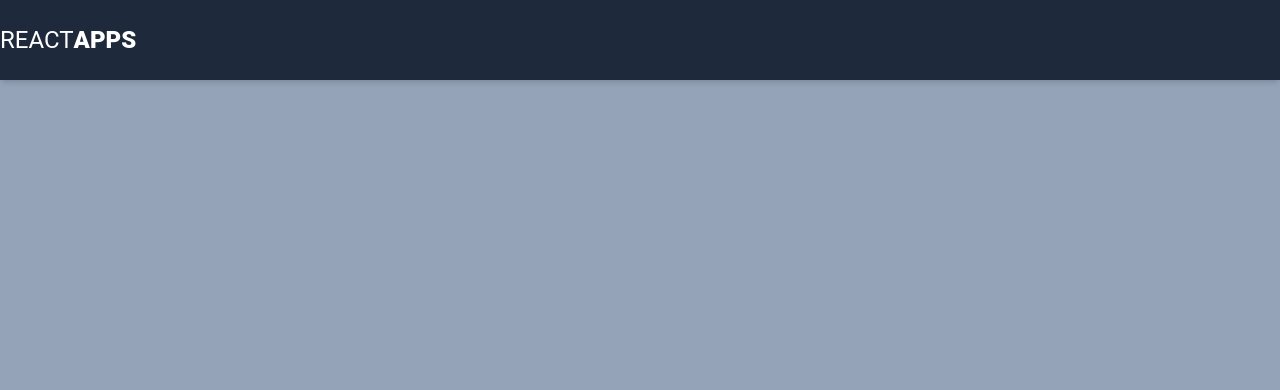
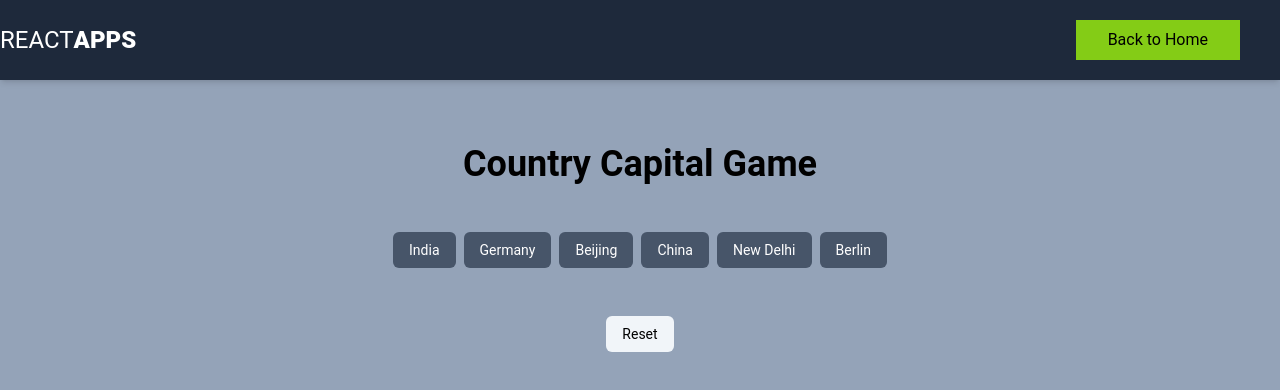
Before and after one commit to ravch08/reactApps, a React (Vite) app: page /country-capital in a window 1280 px wide. Shown: the top 390 px of the page. Built offline with nearby package versions, Linux system fonts and the light colour scheme.

Commit message:
Added Country Capital Game

```diff
--- a/src/components/apps/CountryCapitalGame.tsx
+++ b/src/components/apps/CountryCapitalGame.tsx
@@ -1,5 +1,116 @@
+import { useState } from "react";
+import { Fragment } from "react/jsx-runtime";
+
+import BackToHome from "../features/BackToHome";
+
+const countryData = { India: "New Delhi", China: "Beijing", Germany: "Berlin" };
+
+function shuffleArray(arr: string[]) {
+  if (arr.length === 0) throw new Error(`Array is empty!`);
+
+  let currentIndex = arr.length,
+    randomIndex;
+
+  while (currentIndex !== 0) {
+    randomIndex = Math.floor(Math.random() * currentIndex);
+    currentIndex--;
+
+    [arr[currentIndex], arr[randomIndex]] = [
+      arr[randomIndex],
+      arr[currentIndex],
+    ];
+  }
+
+  return arr;
+}
+
+const newData: string[] = shuffleArray(Object.entries(countryData).flat());
+
 const CountryCapitalGame = () => {
-  return <div>CountryCapitalGame</div>;
+  const [options, setOptions] = useState(newData);
+  const [optionsExist, setOptionsExist] = useState<boolean | null>(null);
+  const [selectedOptions, setSelectedOptions] = useState<string[]>([]);
+
+  const handleClick = (value: string) => {
+    const selectedOptionsCopy = [...selectedOptions];
+
+    if (selectedOptionsCopy.length >= 2) return;
+    if (!selectedOptionsCopy.includes(value)) selectedOptionsCopy.push(value);
+
+    if (selectedOptionsCopy.length === 2) {
+      const values = Object.entries(countryData).filter(
+        (item) =>
+          item.includes(selectedOptionsCopy[0]) &&
+          item.includes(selectedOptionsCopy[1]),
+      );
+
+      if (values.length > 0) {
+        const remainingValues = options
+          ?.filter(
+            (item) =>
+              !item.includes(selectedOptionsCopy[0]) &&
+              !item.includes(selectedOptionsCopy[1]),
+          )
+          .flat();
+
+        setTimeout(() => {
+          setOptions(remainingValues);
+        }, 1000);
+      }
+
+      setOptionsExist(values.length > 0 ? true : false);
+
+      setTimeout(() => {
+        setSelectedOptions([]);
+        setOptionsExist(null);
+      }, 1000);
+    }
+
+    setSelectedOptions(selectedOptionsCopy);
+  };
+
+  const handleReset = () => {
+    const shuffledData = shuffleArray(newData);
+
+    setOptions(shuffledData);
+    setSelectedOptions([]);
+    setOptionsExist(null);
+  };
+
+  return (
+    <>
+      <BackToHome />
+      <section aria-labelledby="Pagination">
+        <div className="container flex flex-col items-center">
+          <div className="mb-12 flex flex-col items-center justify-center">
+            <h2 className="mb-12 text-4xl font-bold">Country Capital Game</h2>
+
+            <div className="flex items-center gap-2">
+              {options?.map((item) => (
+                <Fragment key={item}>
+                  <button
+                    onClick={() => handleClick(item)}
+                    className={`rounded-md  px-4 py-2 text-sm text-white ${selectedOptions.includes(item) && optionsExist ? "bg-green-600" : selectedOptions.includes(item) && optionsExist === false ? "bg-red-600" : selectedOptions.includes(item) ? "bg-blue-500" : "bg-slate-600"}`}
+                  >
+                    {item}
+                  </button>
+                </Fragment>
+              ))}
+
+              {options.length === 0 ? (
+                <p className="text-xl">
+                  Congratulations!! You Won, Wanna try Again?
+                </p>
+              ) : null}
+            </div>
+            <button className="btn-page mt-12" onClick={handleReset}>
+              Reset
+            </button>
+          </div>
+        </div>
+      </section>
+    </>
+  );
 };
 
 export default CountryCapitalGame;
```
